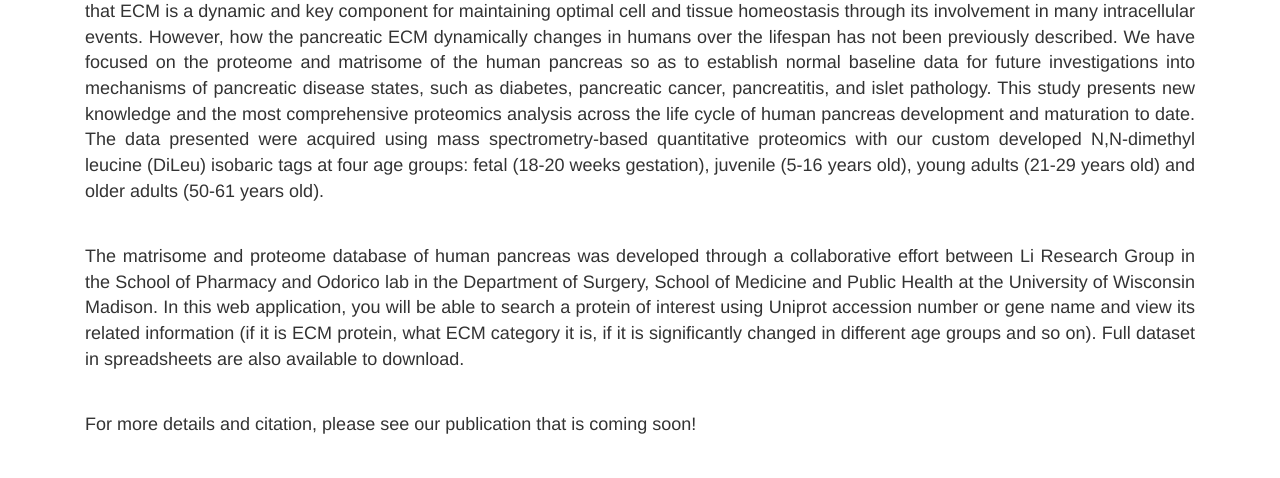
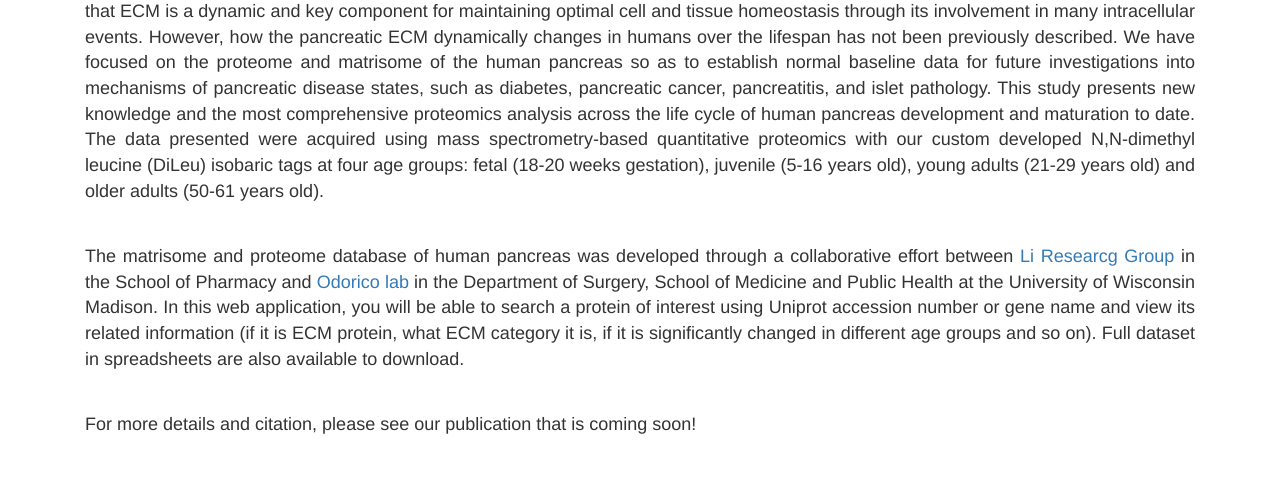
Before and after one commit to grahamdelafield/NC_WebApp, a Flask app: page / in a window 1280 px wide. Shown: the part 257-735 px from the top of the page. Run offline with Flask 2, Linux system fonts and the light colour scheme; some libraries are stand-ins or nearby versions.

Commit message:
fixed about page and addid favicon

```diff
--- a/app.py
+++ b/app.py
@@ -1,8 +1,13 @@
-from flask import Flask, redirect, url_for, render_template, Response, send_file, jsonify
+from flask import Flask, redirect, url_for, render_template, Response, send_file, jsonify, send_from_directory
 import pandas as pd
 import json
 
 app = Flask(__name__)
+
+@app.route('/favicon.ico')
+def favicon():
+    return send_from_directory('static/media/', 'LiClaw.ico',
+                                mimetype='image/vnd.microsoft.icon')
 
 @app.route("/")
 def home():
--- a/templates/about.html
+++ b/templates/about.html
@@ -21,8 +21,11 @@
            older adults (50-61 years old).
             </p>
         <p class="desc-text">The matrisome and proteome database of human pancreas was developed through a
-            collaborative effort between Li Research Group in the School of Pharmacy and Odorico lab in
-            the Department of Surgery, School of Medicine and Public Health at the University
+            collaborative effort between
+            <a href="https://lilabs.org">Li Researcg Group</a>
+            in the School of Pharmacy and
+            <a href="https://www.surgery.wisc.edu/research/researchers-labs/odorico/">Odorico lab</a>
+            in the Department of Surgery, School of Medicine and Public Health at the University
             of Wisconsin Madison. In this web application, you will be able to search a protein
             of interest using Uniprot accession number or gene name and view its related information
             (if it is ECM protein, what ECM category it is, if it is significantly changed in
--- a/templates/base.html
+++ b/templates/base.html
@@ -5,6 +5,7 @@
       <link rel="stylesheet" href="https://stackpath.bootstrapcdn.com/bootstrap/4.5.2/css/bootstrap.min.css" integrity="sha384-JcKb8q3iqJ61gNV9KGb8thSsNjpSL0n8PARn9HuZOnIxN0hoP+VmmDGMN5t9UJ0Z" crossorigin="anonymous">
       <link rel="stylesheet" href="https://maxcdn.bootstrapcdn.com/bootstrap/3.3.7/css/bootstrap.min.css">
       <link rel="stylesheet" type="text/css" href="{{url_for('static', filename='css/styles.css')}}">
+      <link rel="shortcut icon" href="{{ url_for('static', filename='/media/favicon.ico') }}">
         <title>{% block title %}{% endblock %}</title>
       {% endblock %}
     </head>
```
Also changed, not shown: static/media/favicon.ico (added).
